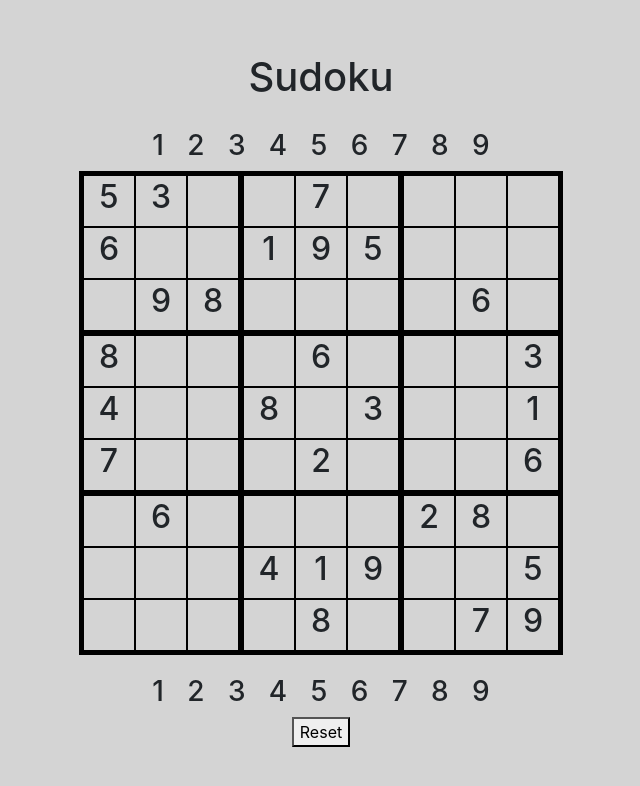
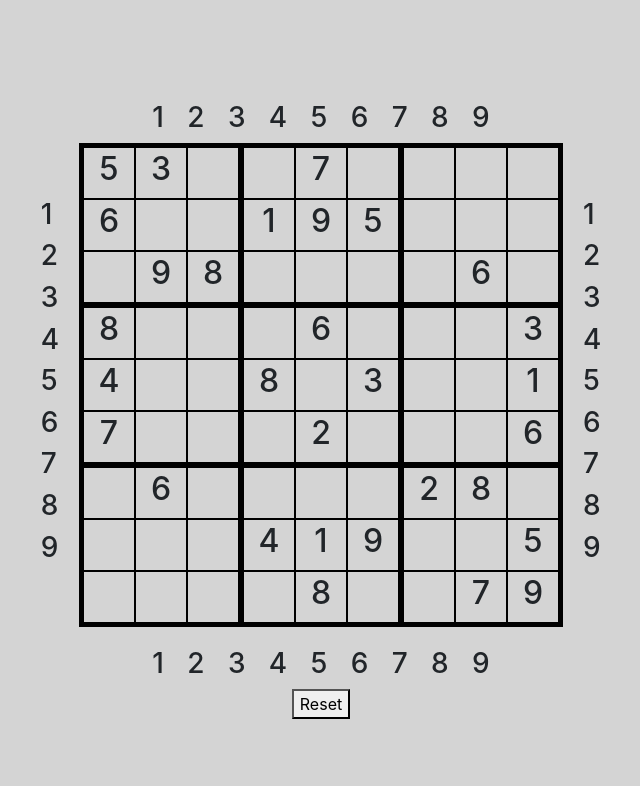
Before and after one commit to jan25/sandbox-2020, a React (Create React App) app in the folder sudoku/sudoku/: page / in a window 1280 px wide. Shown: the top 786 px of the page, without its empty margins (319-959 px from the left). Built offline with nearby package versions, Linux system fonts and the light colour scheme.

Commit message:
more controls

```diff
--- a/sudoku/sudoku/src/App.css
+++ b/sudoku/sudoku/src/App.css
@@ -24,6 +24,14 @@ body,
   justify-content: center;
 }
 
+.grid-row {
+  width: 100%;
+  display: flex;
+  flex-direction: row;
+  align-items: center;
+  justify-content: center;
+}
+
 .welldone {
   width: 50%;
   display: flex;
--- a/sudoku/sudoku/src/App.js
+++ b/sudoku/sudoku/src/App.js
@@ -31,11 +31,13 @@ class App extends Component {
   render() {
     console.log("App", this.state.board);
     const finished = this.isGameFinished();
+    // let finished = true;
     return (
       <React.Fragment>
         <div className="app">
-          <h1>Sudoku</h1>
           {!finished ? this.renderTopControls() : ""}
+          <div className="grid-row">
+            {!finished ? this.renderSideControls() : ""}
             <TopGrid
               board={this.state.board}
               added={this.state.stack}
@@ -45,6 +47,8 @@ class App extends Component {
               isLastIncorrect={this.isLastIncorrect()}
               isGameFinished={finished}
             />
+            {!finished ? this.renderSideControls() : ""}
+          </div>
           {!finished ? this.renderBottomControls() : this.renderWellDone()}
         </div>
       </React.Fragment>
@@ -54,7 +58,15 @@ class App extends Component {
   renderTopControls() {
     return (
       <div className="top-controls">
-        <Numbers />
+        <Numbers vertical={false} />
+      </div>
+    );
+  }
+
+  renderSideControls() {
+    return (
+      <div className="side-controls">
+        <Numbers vertical={true} />
       </div>
     );
   }
@@ -62,7 +74,7 @@ class App extends Component {
   renderBottomControls() {
     return (
       <div className="bottom-controls">
-        <Numbers />
+        <Numbers vertical={false} />
         <button onClick={this.reset}>Reset</button>
       </div>
     );
--- a/sudoku/sudoku/src/components/Numbers.css
+++ b/sudoku/sudoku/src/components/Numbers.css
@@ -1,4 +1,4 @@
-.numbers-container {
+.horizontal {
   display: flex;
   flex-direction: row;
   margin-top: 20px;
@@ -6,6 +6,14 @@
   justify-content: space-evenly;
 }
 
+.vertical {
+  display: flex;
+  flex-direction: column;
+  margin-right: 20px;
+  margin-left: 20px;
+  align-content: space-evenly;
+}
+
 .number {
   cursor: grab;
 }
--- a/sudoku/sudoku/src/components/Numbers.js
+++ b/sudoku/sudoku/src/components/Numbers.js
@@ -13,7 +13,7 @@ class Numbers extends Component {
   render() {
     let nums = _.range(1, 10);
     return (
-      <div className="numbers-container">
+      <div className={this.props.vertical ? "vertical" : "horizontal"}>
         {nums.map((num) => {
           return (
             <h3
```
Lines whose indentation alone changed are shown as unchanged.
